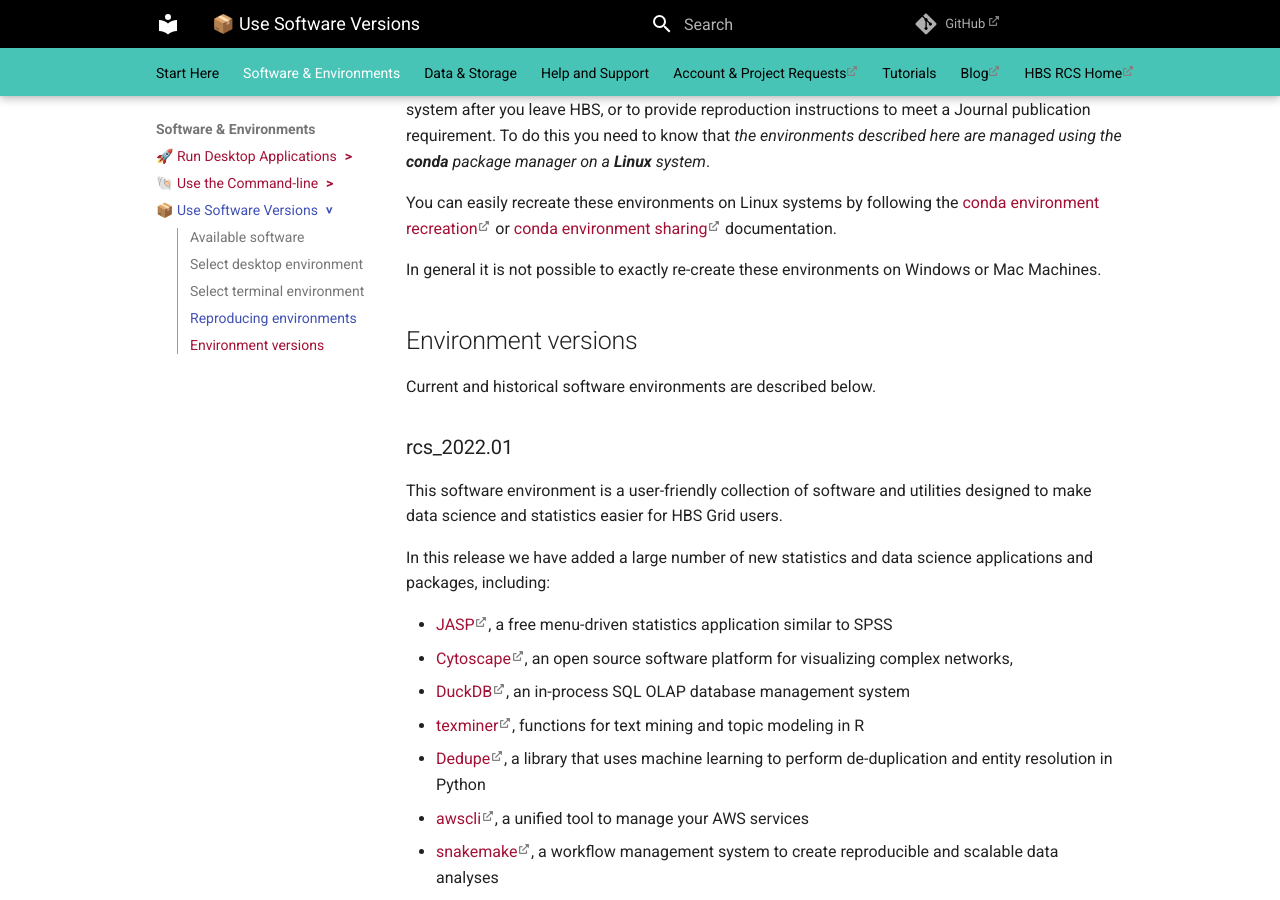
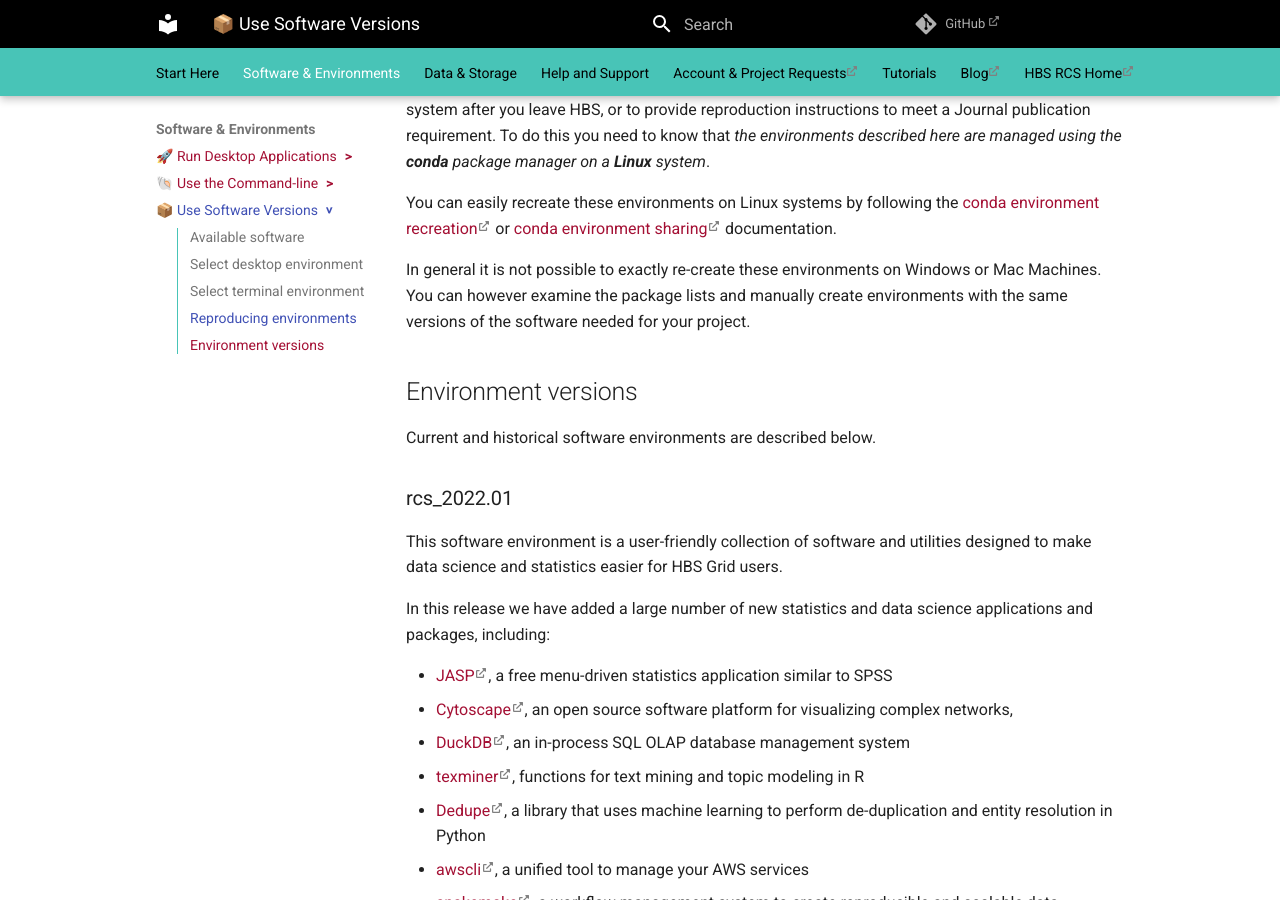
Before and after one commit to hbs-rcs/hbsgrid-docs, an MkDocs documentation site: the page built from docs/environments.md, in a window 1280 px wide and 900 px high, scrolled down 3204 px. Built offline with MkDocs 1.6.1 and Material for MkDocs 9.7.7, drawn with Linux system fonts in a browser that asks for light colours; comment, search, counter and statistics services are not loaded.

Commit message:
environment recreation details

```diff
--- a/docs/environments.md
+++ b/docs/environments.md
@@ -142,6 +142,8 @@
 documentation.
 
 In general it is not possible to exactly re-create these environments on Windows or Mac Machines.
+You can however examine the package lists and manually create environments with the same versions
+of the software needed for your project.
 
 ## Environment versions
 
```
